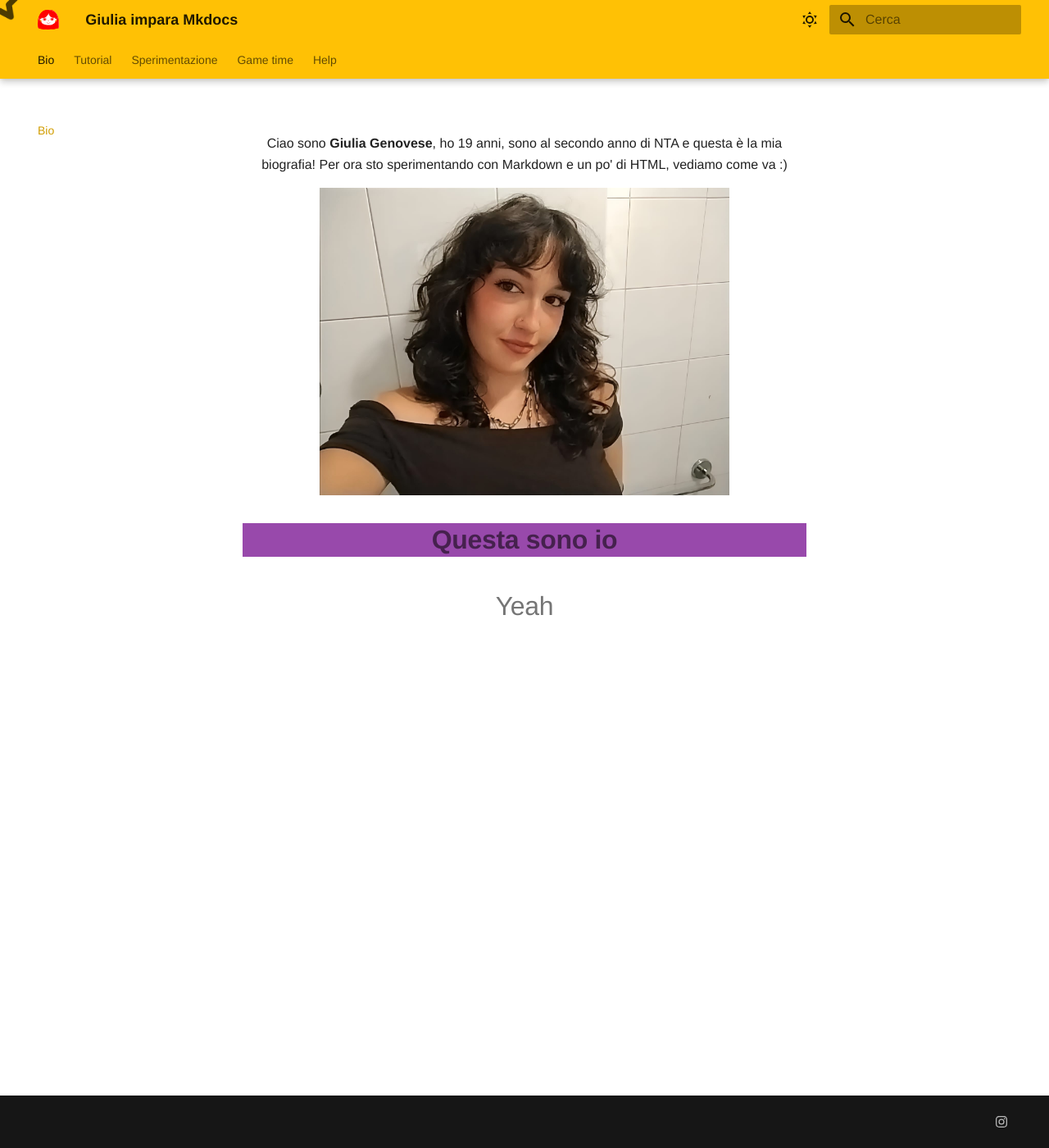
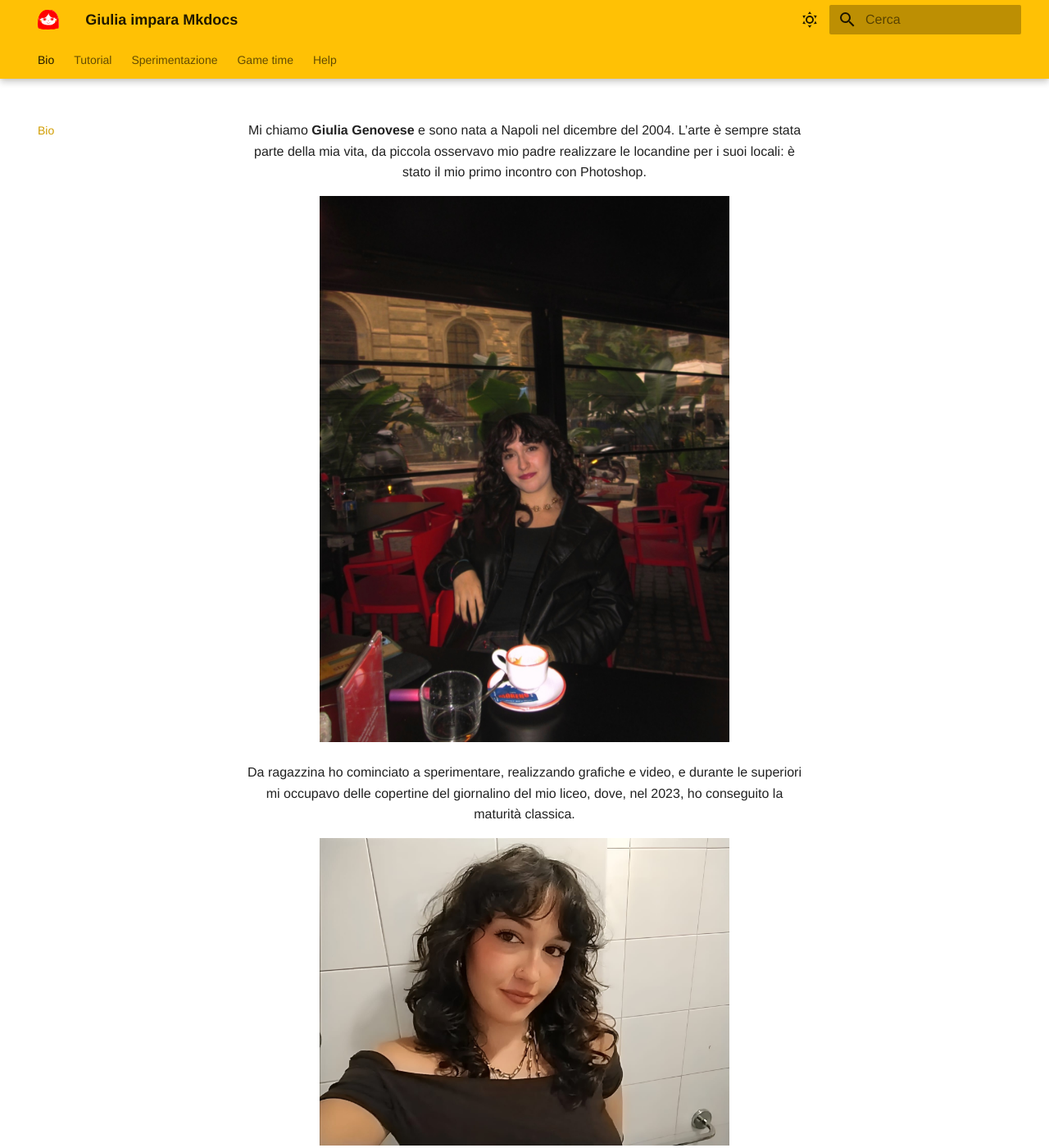
Before and after one commit to giulia-genovese/imparandomkdocs, an MkDocs documentation site: the page built from docs/index.md, in a window 1280 px wide and 1400 px high. Shown: the whole window at 82% size. Built offline with MkDocs 1.6.1 and Material for MkDocs 9.7.7, drawn with Linux system fonts in a browser that asks for light colours; some web fonts are replaced; some of the changed text lies outside the part shown.

Commit message:
aggiornata bio

```diff
--- a/docs/assets/cursor.js
+++ /dev/null
@@ -1,38 +0,0 @@
-document.addEventListener('DOMContentLoaded', function() {
-    var cursorTrail = document.createElement('div');
-    cursorTrail.classList.add('cursor-trail');
-    document.body.appendChild(cursorTrail);
-
-    document.addEventListener('mousemove', function(event) {
-        cursorTrail.style.left = event.pageX + 'px';
-        cursorTrail.style.top = event.pageY + 'px';
-    });
-});
-// Un array che tiene traccia delle immagini della scia
-let trail = [];
-
-// Numero di immagini da tenere nella scia
-let trailLength = 20;
-
-// Funzione che crea l'effetto della scia
-function createCursorTrail(event) {
-    // Crea una nuova immagine che segue il cursore
-    let trailElement = document.createElement('div');
-    trailElement.classList.add('cursor-trail');
-    document.body.appendChild(trailElement);
-
-    // Posiziona l'immagine dove si trova il cursore
-    trailElement.style.left = $event.pageX}px;
-    trailElement.style.top = $event.pageYpx;
-
-    // Aggiungi questa immagine alla scia
-    trail.push(trailElement);
-
-    // Se ci sono più immagini della scia di quelle che vogliamo, rimuoviamo la più vecchia
-    if (trail.length > trailLength) {
-        let firstElement = trail.shift(); // Rimuove il primo elemento
-        firstElement.remove(); // Elimina l'immagine dalla pagina
-    }
-
-// Quando il mouse si muove, crea la scia
-document.addEventListener('mousemove', createCursorTrail);
--- a/docs/assets/style.css
+++ /dev/null
@@ -1,14 +0,0 @@
-.cursor-trail {
-    position: absolute;
-    pointer-events: none;
-    width: 50px;
-    height: 50px;
-    background-image: url('star.png');
-    background-size: contain;
-    background-repeat: no-repeat;
-    transform: translate(-50%, -50%);
-    z-index: 9999;
-    opacity: 0.7;
-    pointer-events: none;
-    transition: transform 1s ease-out
-  }
--- a/docs/index.md
+++ b/docs/index.md
@@ -1,23 +1,20 @@
 
-<div class="your-custom-html">
-  <!-- HTML content goes here -->
-</div>
+<div align="center">
+Mi chiamo <strong>Giulia Genovese</strong> e sono nata a Napoli nel dicembre del 2004. L’arte è sempre stata parte della mia vita, da piccola osservavo mio padre realizzare le locandine per i suoi locali: è stato il mio primo incontro con Photoshop.
+<p>
+<img src="assets/foto_al_bar.jpg" width="500" height="100">
+<p>
+Da ragazzina ho cominciato a sperimentare, realizzando grafiche e video, e durante le superiori mi occupavo delle copertine del giornalino del mio liceo, dove, nel 2023, ho conseguito la maturità classica.
+<p>
+<img src="assets/selfiepazzeskogirato.jpeg" width="500" height="100">
+<p>
+Attualmente frequento il secondo anno del corso di Nuove Tecnologie dell’Arte presso l’Accademia di Belle Arti di Napoli, dove la mia ricerca artistica si sta sviluppando sempre più verso l’intermedialità, esplorando l'integrazione di diverse tecniche per creare opere d’arte.
 
-<!-- HTML for custom cursor element -->
-<div class="cursor"></div>
-
-
-
+<p>
+Oltre all'arte, coltivo diverse altre passioni: amo studiare, specialmente per perfezionare il mio inglese, leggere, e mi interessano il cinema e la moda. Nella vita, come nell’arte, ho un approccio massimalista
 <p>
 
 
-<div align="center">
-Ciao sono <strong>Giulia Genovese</strong>, ho 19 anni,
-sono al secondo anno di NTA e questa è la mia biografia!
-Per ora sto sperimentando con Markdown e un po' di HTML, vediamo come va :)
-<p>
-<div align="center">
-<img src="assets/selfiepazzeskogirato.jpeg" width="500" height="100">
 
 <div align="center">
 
--- a/mkdocs.yml
+++ b/mkdocs.yml
@@ -73,9 +73,3 @@ extra:
         name: Aiuto
         checked: false
   generator: false
-
-extra_css:
-  - assets/style.css
-
-extra_javascript:
-  - assets/cursor.js
```
Also changed, not shown: docs/Game_time.md (+0 -16 lines), docs/assets/foto_al_bar.jpg (added), docs/assets/index.html (deleted), docs/giulia_mini_dorme.JPG (added), 2 other files.
